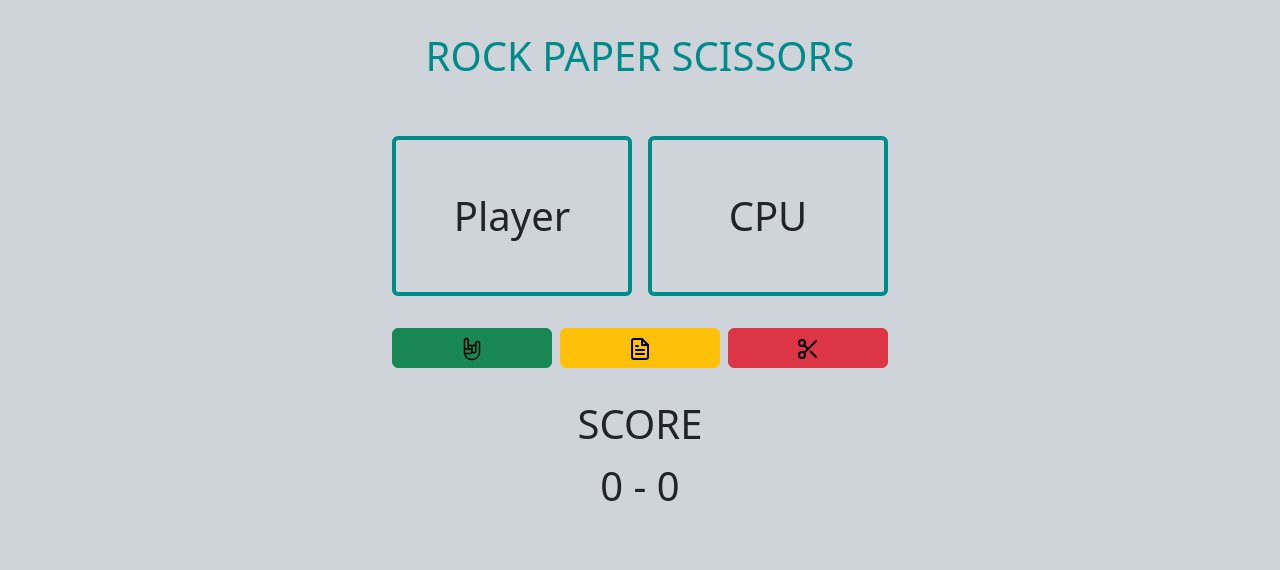
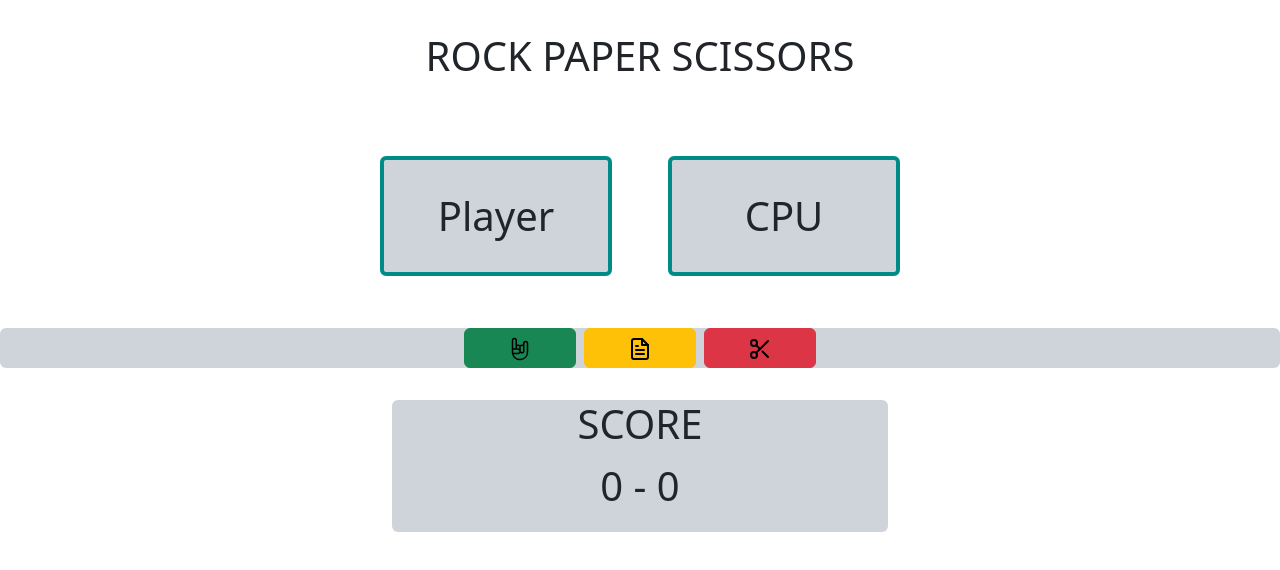
Before and after one commit to RedNoodle325/rps-top, a plain HTML site: page index.html in a window 1280 px wide. Drawn offline with nearby package versions, Linux system fonts and the light colour scheme.

Commit message:
added favicon, adjusted button size

```diff
--- a/css/styles.css
+++ b/css/styles.css
@@ -1,10 +1,3 @@
-body {
-  box-sizing: border-box;
-  width: 100vw;
-  background-color:rgb(233, 233, 233);
-  color:darkcyan;
-  margin: auto;
-}
 .main-contain > * {
   margin-top: 1em;
   margin-bottom: 1em;
@@ -14,31 +7,33 @@ img {
   width: 24px;
 }
 
-.playerContainer{
+.playerContainer {
   width: 100vw;
   height: 20vh;
 }
 
-#playerCard, #cpuCard {
-  width: 15rem;
+#playerCard,
+#cpuCard {
+  width: 14.5rem;
   border-color: darkcyan;
+  margin: 20px;
 }
 .rpsTitle {
   height: 10vh;
   align-items: center;
-  width: 100vw;
+  width: 90vw;
   justify-content: center;
 }
 
 .btn {
-  width: 10rem;
+  width: 7rem;
 }
 
 .btnGroup {
-  width:31rem;
+  width: 100vw;
   align-self: center;
   justify-content: center;
-  gap: .5em;
+  gap: 0.5em;
 }
 
 .scoreCard {
--- a/index.html
+++ b/index.html
@@ -5,12 +5,13 @@
     <meta name="viewport" content="width=device-width, initial-scale=1.0" />
     <script src="js/rps.js" defer></script>
     <title>Rock Paper Scissors - TOP</title>
+    <link rel="icon" href="./assets/favicon.ico" type="image/x-icon">
     <link href="https://cdn.jsdelivr.net/npm/bootstrap@5.3.3/dist/css/bootstrap.min.css" rel="stylesheet" integrity="sha384-QWTKZyjpPEjISv5WaRU9OFeRpok6YctnYmDr5pNlyT2bRjXh0JMhjY6hW+ALEwIH" crossorigin="anonymous">
     <link rel="stylesheet" href="css/styles.css" />
     <script src="https://cdn.jsdelivr.net/npm/bootstrap@5.3.3/dist/js/bootstrap.bundle.min.js" integrity="sha384-YvpcrYf0tY3lHB60NNkmXc5s9fDVZLESaAA55NDzOxhy9GkcIdslK1eN7N6jIeHz" crossorigin="anonymous" defer></script>
   </head>
-  <body class="bg-dark-subtle flex-column">
-    <div class="main-contain d-flex flex-column mx-auto">
+  <body>
+    <div class="main-contain d-flex flex-column align-items-center">
       <div class="d-flex">
         <h1 class="rpsTitle d-flex mx auto">ROCK PAPER SCISSORS</h1>
       </div>
@@ -20,7 +21,7 @@
         </div>
         <div id="cpuCard" class="d-flex card justify-content-center align-items-center bg-dark-subtle fs-1 text-center border-4">CPU </div>
       </div>
-      <div class="btnGroup d-flex flex-row card border-0 bg-dark-subtle">
+      <div class="btnGroup d-flex flex-wrap flex-row card border-0 bg-dark-subtle">
         <button type="button" class="rock btn btn-success" data-choice="ROCK">
           <img src="./assets/rock.svg" class="bi">
         </button>
```
Also changed, not shown: js/rps.js (+3 -5 lines), assets/favicon.ico (added).
